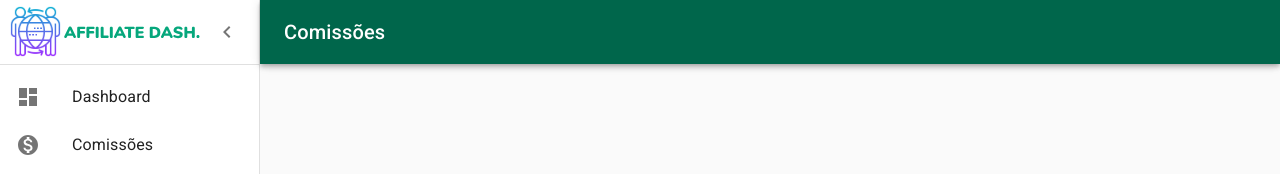
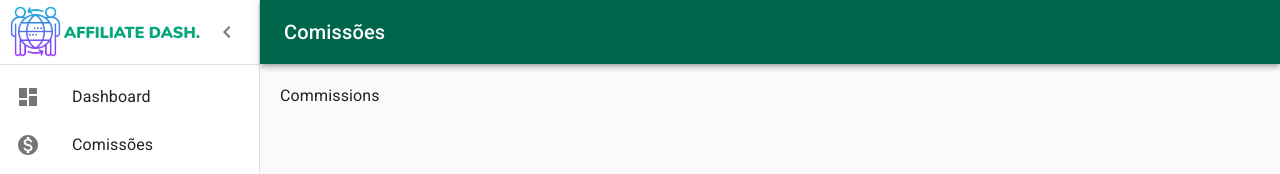
Before and after one commit to geraldobl58/react-dashboard-affiliate, a React (Create React App) app: page /comissoes in a window 1280 px wide. Shown: the top 174 px of the page. Built offline with nearby package versions, Linux system fonts and the light colour scheme.

Commit message:
:sparkles: Creating container component

```diff
--- /dev/null
+++ b/src/components/Container/index.js
@@ -0,0 +1,22 @@
+import styled from 'styled-components';
+
+import { Paper } from '@material-ui/core';
+
+export const ContainerWrapper = styled.div`
+  display: flex;
+`;
+
+export const ContainerMain = styled.main`
+  flex-grow: 1;
+  height: 100vh;
+  overflow: auto;
+  padding: 20px;
+`;
+
+export const ContainerSeparator = styled.div`
+  min-height: 64px;
+`;
+
+export const ContainerPaper = styled(Paper)`
+  padding: 10px;
+`;
--- a/src/pages/Commissions/index.jsx
+++ b/src/pages/Commissions/index.jsx
@@ -1,11 +1,27 @@
 import React from 'react';
+
+import { Grid, Typography } from '@material-ui/core';
 
 import Appshell from '../../components/Appshell';
 
+import {
+  ContainerMain,
+  ContainerSeparator,
+  ContainerWrapper,
+} from '../../components/Container';
+
 const Commissions = () => (
-  <>
+  <ContainerWrapper>
     <Appshell>Comissões</Appshell>
-  </>
+    <ContainerMain>
+      <ContainerSeparator />
+      <Grid container spacing={4}>
+        <Grid item xs={12} md={12} lg={12}>
+          <Typography>Commissions</Typography>
+        </Grid>
+      </Grid>
+    </ContainerMain>
+  </ContainerWrapper>
 );
 
 export default Commissions;
```
